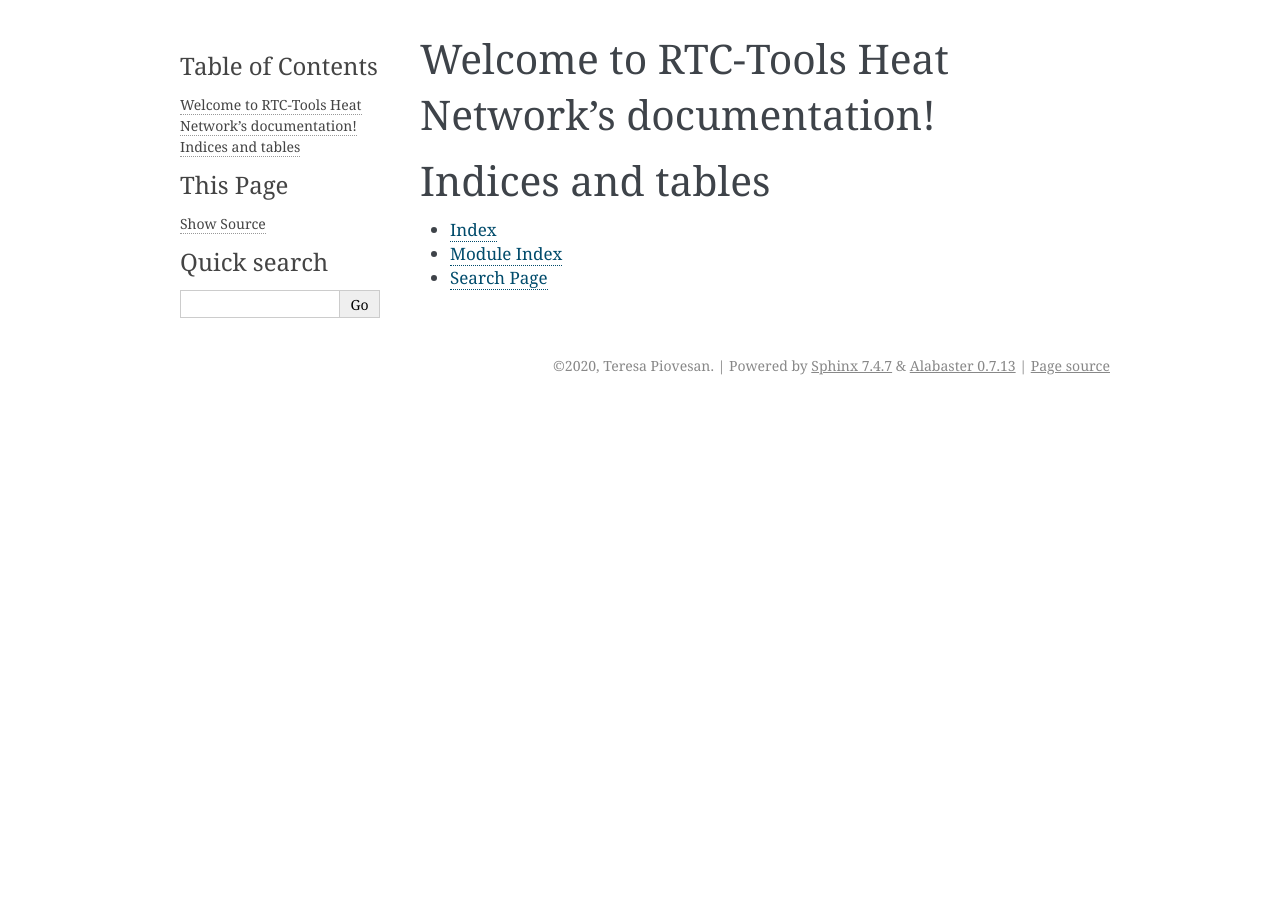
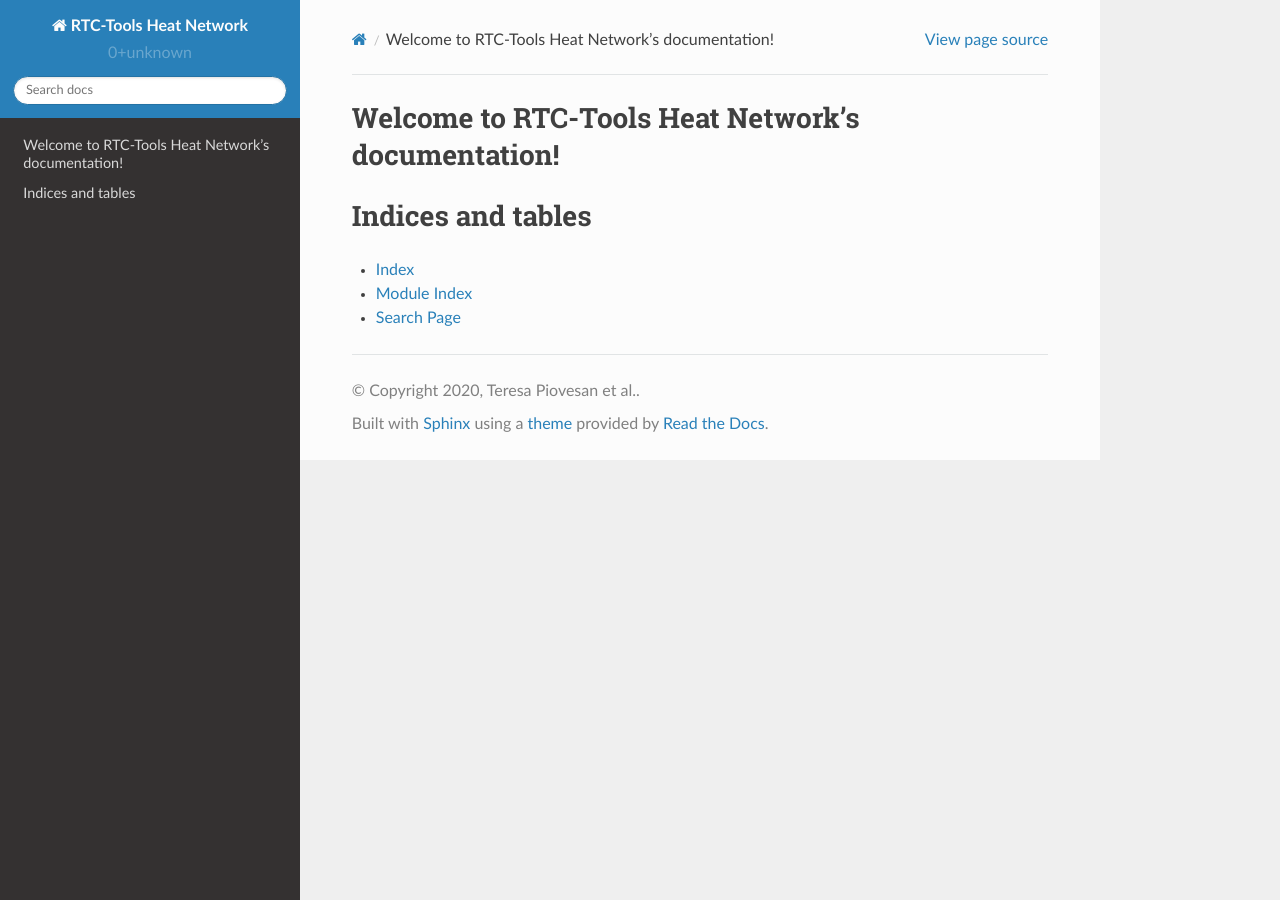
Before and after one commit to Project-OMOTES/rtc-tools-heat-network, a Sphinx documentation site: the page built from docs/index.rst, in a window 1280 px wide. Built offline with Sphinx 7.4.7 and the Read the Docs theme 2.0.0, drawn with Linux system fonts in a browser that asks for light colours.

Commit message:
Docs: Generate and host documentation on GitLab Pages

```diff
--- a/docs/conf.py
+++ b/docs/conf.py
@@ -10,16 +10,20 @@
 # add these directories to sys.path here. If the directory is relative to the
 # documentation root, use os.path.abspath to make it absolute, like shown here.
 #
-# import os
-# import sys
-# sys.path.insert(0, os.path.abspath('.'))
+import os
+import sys
 
+from rtctools_heat_network._version import get_versions
+
+import sphinx_rtd_theme
+
+sys.path.insert(0, os.path.abspath('../src'))
 
 # -- Project information -----------------------------------------------------
 
 project = 'RTC-Tools Heat Network'
-copyright = '2020, Teresa Piovesan'
-author = 'Teresa Piovesan'
+copyright = '2020, Teresa Piovesan et al.'
+author = 'Teresa Piovesan, et al.'
 
 
 # -- General configuration ---------------------------------------------------
@@ -27,8 +31,12 @@
 # Add any Sphinx extension module names here, as strings. They can be
 # extensions coming with Sphinx (named 'sphinx.ext.*') or your custom
 # ones.
-extensions = [
-]
+extensions = ['sphinx.ext.autodoc',
+              'sphinx.ext.intersphinx',
+              'sphinx.ext.todo',
+              'sphinx.ext.coverage',
+              'sphinx.ext.mathjax',
+              'sphinx.ext.viewcode']
 
 # Add any paths that contain templates here, relative to this directory.
 templates_path = ['_templates']
@@ -38,15 +46,29 @@
 # This pattern also affects html_static_path and html_extra_path.
 exclude_patterns = ['_build', 'Thumbs.db', '.DS_Store']
 
+# The version info for the project you're documenting, acts as replacement for
+# |version| and |release|, also used in various other places throughout the
+# built documents.
+
+# The full version, including alpha/beta/rc tags.
+release = get_versions()['version']
+del get_versions
+
+# The short X.Y version.
+version = '.'.join(release.split('.')[:2])
 
 # -- Options for HTML output -------------------------------------------------
 
 # The theme to use for HTML and HTML Help pages.  See the documentation for
 # a list of builtin themes.
 #
-html_theme = 'alabaster'
+html_theme = 'sphinx_rtd_theme'
+html_theme_path = [sphinx_rtd_theme.get_html_theme_path()]
 
 # Add any paths that contain custom static files (such as style sheets) here,
 # relative to this directory. They are copied after the builtin static files,
 # so a file named "default.css" will overwrite the builtin "default.css".
 html_static_path = ['_static']
+
+# Intersphinx: refer to the RTC-Tools standard library.
+intersphinx_mapping = {'rtctools': ('http://rtc-tools.readthedocs.io/en/latest/', None)}
--- /dev/null
+++ b/docs/requirements.txt
@@ -0,0 +1,3 @@
+numpy
+sphinx
+sphinx_rtd_theme
```
Also changed, not shown: README.md (+2 -0 lines), .gitlab-ci.yml.
